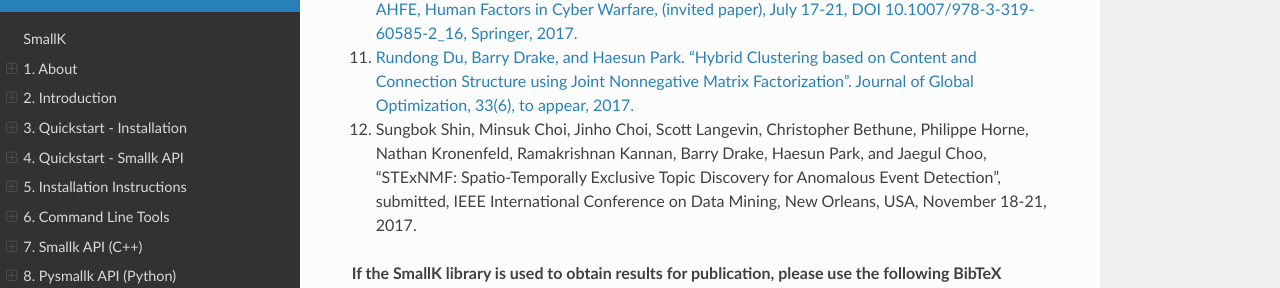
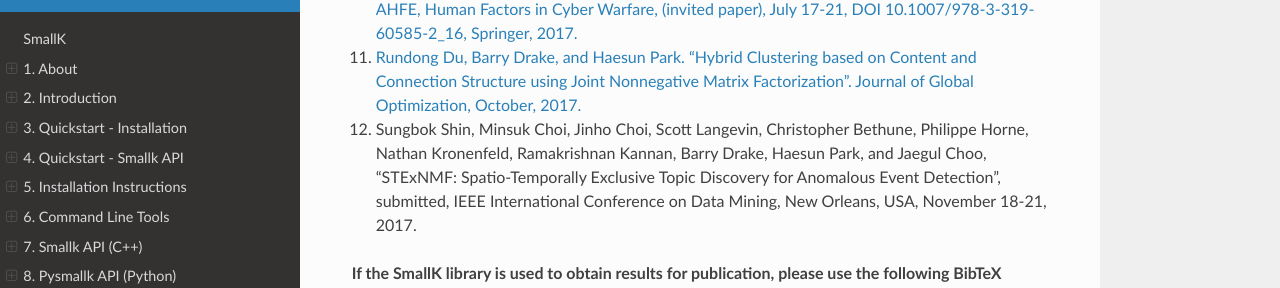
Before and after one commit to smallk/smallk, a Sphinx documentation site: the page built from sphinx/source/pages_publications.rst, in a window 1280 px wide and 900 px high, scrolled down 696 px. Shown: the part 210-498 px from the top of the window. Built offline with Sphinx 7.4.7 and the Read the Docs theme 2.0.0, drawn with Linux system fonts in a browser that asks for light colours; formulas are drawn with MathJax 3.

Commit message:
fixed citation

```diff
--- a/sphinx/source/pages_publications.rst
+++ b/sphinx/source/pages_publications.rst
@@ -22,7 +22,7 @@
 
 #. `Barry Drake, Tiffany Huang, Ashley Scripka Beavers, Rundong Du, and Haesun Park. "Event Detection based on Nonnegative Matrix Factorization: Ceasefire Violation, Environmental, and Malware Events", Proceedings of the 8th International Conference on Applied Human Factors and Ergonomics (AHFE 2017), The Westin Bonaventure Hotel, Los Angeles, California, USA, AHFE, Human Factors in Cyber Warfare, (invited paper), July 17-21, DOI 10.1007/978-3-319-60585-2_16, Springer, 2017. <https://link.springer.com/chapter/10.1007/978-3-319-60585-2_16>`_
 
-#. `Rundong Du, Barry Drake, and Haesun Park. "Hybrid Clustering based on Content and Connection Structure using Joint Nonnegative Matrix Factorization". Journal of Global Optimization, 33(6), to appear, 2017. <https://arxiv.org/abs/1703.09646>`_
+#. `Rundong Du, Barry Drake, and Haesun Park. "Hybrid Clustering based on Content and Connection Structure using Joint Nonnegative Matrix Factorization". Journal of Global Optimization, October, 2017. <https://link.springer.com/article/10.1007/s10898-017-0578-x>`_
 
 #. Sungbok Shin, Minsuk Choi, Jinho Choi, Scott Langevin, Christopher Bethune, Philippe Horne, Nathan Kronenfeld, Ramakrishnan Kannan, Barry Drake, Haesun Park, and Jaegul Choo, "STExNMF: Spatio-Temporally Exclusive Topic Discovery for Anomalous Event Detection", submitted, IEEE International Conference on Data Mining, New Orleans, USA, November 18-21, 2017.
 
```
